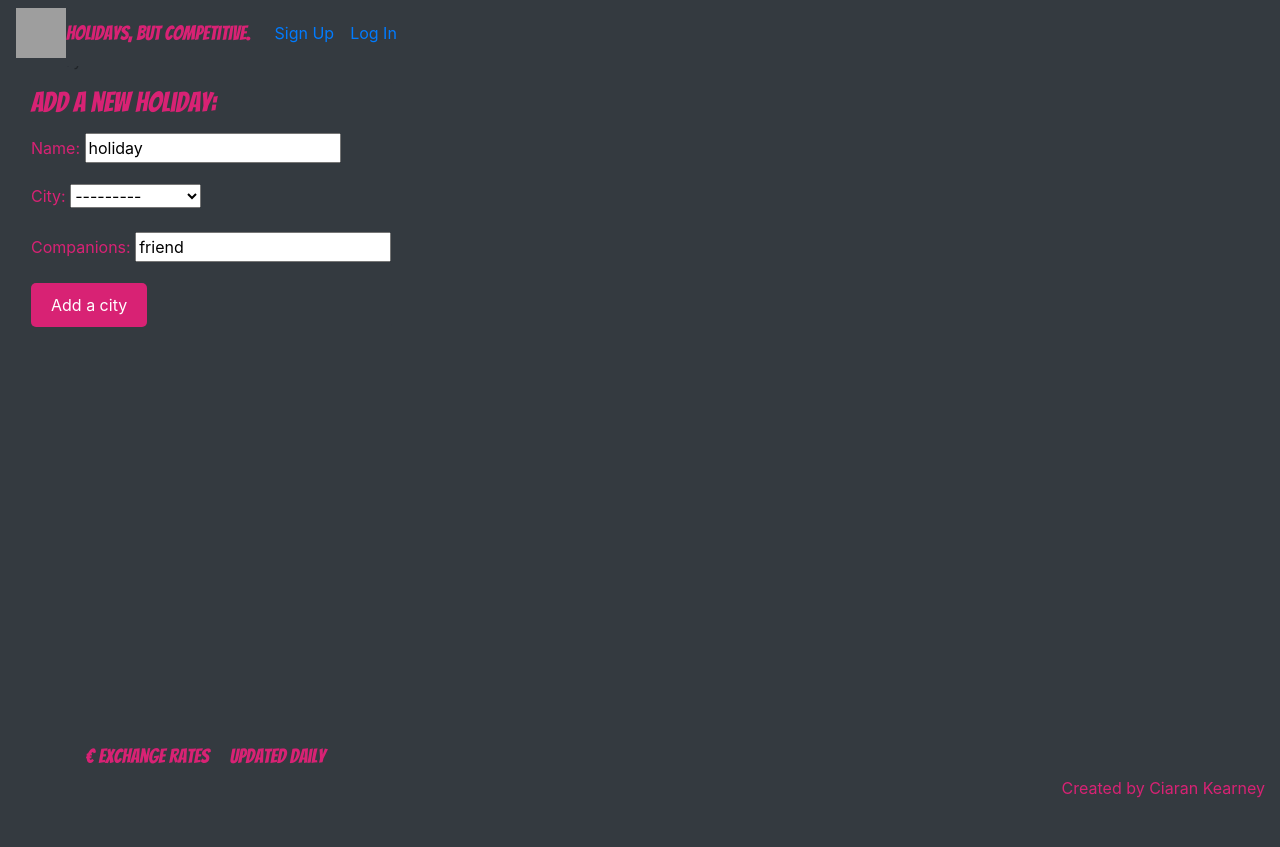
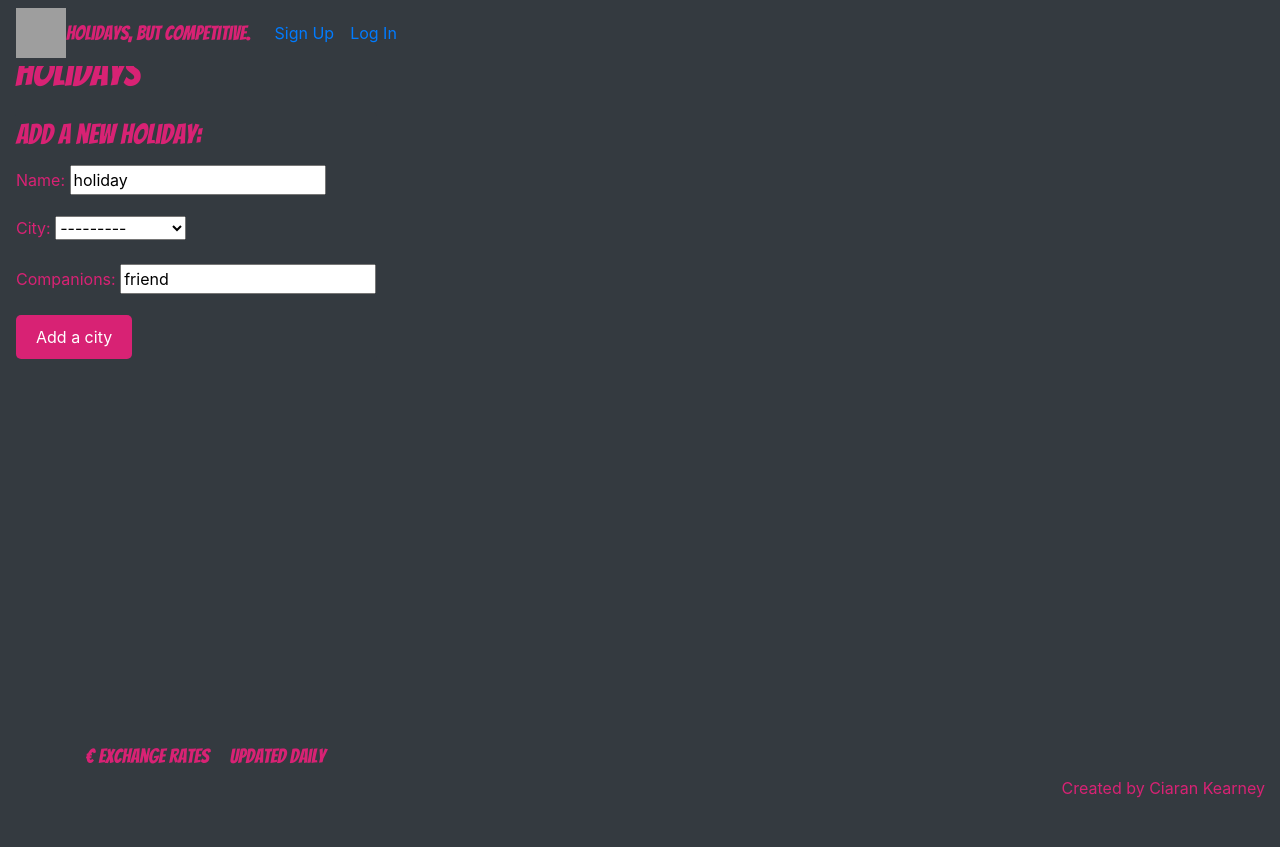
Before and after one commit to kearmododragon/final-project, a Django app: template main_app/templates/holidays/index.html in a window 1280 px wide. Shown: the top 847 px of the page. Run offline with Django 4.2, Linux system fonts and the light colour scheme; the template is opened without the code that fills it: values that come from a table or form of the project are taken from there, others are empty; data comes from the database, SQL or seed files in the repository; some libraries are stand-ins or nearby versions; some web fonts are replaced; grey boxes are pictures that could not be loaded.

Commit message:
holiday form/add holiday

```diff
--- a/main_app/templates/holidays/index.html
+++ b/main_app/templates/holidays/index.html
@@ -2,10 +2,26 @@
 {% block content %}
 {% load static %}
 
+<h1 class="mt-5 bg-dark" style="color: #d82274; font-family: 'Bangers', cursive;">Holidays</h1>
 
-<h1 class="mt-5" style="color: #d82274; font-family: 'Bangers', cursive;"></h1>>Holidays</h1>
+<div class="row">
+  <div class="col-md-8 my-2 d-flex align-items-stretch">
+    <div class="card align-items-stretch bg-dark border-dark">
+      <span class="navbar-brand mb-0 h1" style="color: #d82274; font-family: 'Bangers', cursive;">
+        <h3>Add a new holiday:</h3>
+      </span>
+      <form action="{% url 'add_holiday' %}" method="POST" class="my-form">
+        {% csrf_token %}
+        {{ holiday_form.as_p }}
+        <input type="submit" class="btn" value="Add a city">
+      </form>
+    </div>
+  </div>
+</div>
+
+<div class="row">
   {% for holiday in holidays %}
-  <div class="col-md-8 my-2 d-flex align-items-stretch">
+  <div class="col-md-4 my-2">
     <div class="card align-items-stretch bg-dark border-dark">
       <a href="{% url 'holiday_detail' holiday.id %}" style="text-decoration: none; color: inherit;">
         <div class="card-content">
@@ -18,20 +34,7 @@
       </a>
     </div>
   </div>
-</div>
-{% endfor %}
-<div class="col-md-8 my-2 d-flex align-items-stretch">
-  <div class="card align-items-stretch bg-dark border-dark">
-    <span class="navbar-brand mb-0 h1" style="color: #d82274; font-family: 'Bangers', cursive;">
-    <h3>Add a new holiday:</h3>
-    </span>
-    <form action="{% url 'add_holiday' %}" method="POST" class="my-form">
-      <form>
-      {% csrf_token %}
-      {{ holiday_form.as_p }}
-      <input type="submit" class="btn" value="Add a city">
-    </form>
-  </div>
+  {% endfor %}
 </div>
 
 {% endblock %}
```
